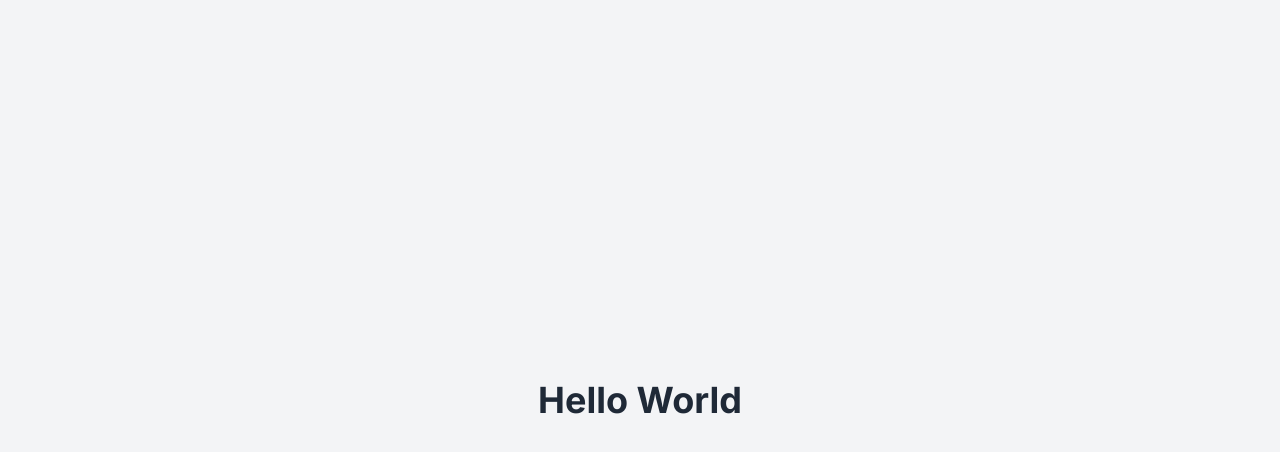
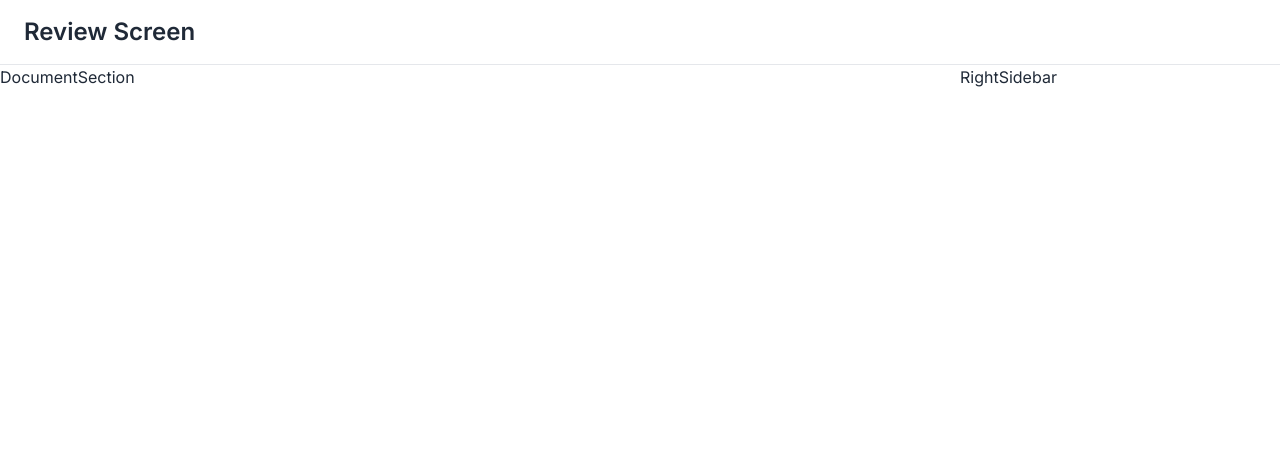
Before and after one commit to atulesh/docsumo-review-screen, a React (Vite) app: page / in a window 1280 px wide. Shown: the top 452 px of the page. Built offline with nearby package versions, Linux system fonts and the light colour scheme.

Commit message:
review feature layout implemented

```diff
--- a/src/App.tsx
+++ b/src/App.tsx
@@ -1,12 +1,8 @@
+import ReviewLayout from "./feature/review/containers/ReviewLayout"
+
 function App() {
 
-  return (
-    <>
-        <div className="min-h-screen flex items-center justify-center bg-gray-100 dark:bg-gray-900 text-gray-800 dark:text-white">
-          <h1 className="text-4xl font-bold">Hello World</h1>
-        </div>
-    </>
-  )
+  return <ReviewLayout />
 }
 
 export default App
--- /dev/null
+++ b/src/feature/review/components/DocumentSection.tsx
@@ -0,0 +1,7 @@
+const DocumentSection = () => {
+  return (
+    <div>DocumentSection</div>
+  )
+}
+
+export default DocumentSection
--- /dev/null
+++ b/src/feature/review/components/RightSidebar.tsx
@@ -0,0 +1,7 @@
+const RightSidebar = () => {
+  return (
+    <div>RightSidebar</div>
+  )
+}
+
+export default RightSidebar
--- /dev/null
+++ b/src/feature/review/components/TopNavbar.tsx
@@ -0,0 +1,9 @@
+const TopNavbar = () => {
+  return (
+    <header className="w-full px-6 py-4 bg-white dark:bg-gray-800 border-b border-gray-200 dark:border-gray-700">
+        <h1 className="text-2xl font-semibold text-gray-800 dark:text-white">Review Screen</h1>
+    </header>
+  )
+}
+
+export default TopNavbar
--- /dev/null
+++ b/src/feature/review/containers/ReviewLayout.tsx
@@ -0,0 +1,21 @@
+import DocumentSection from "../components/DocumentSection"
+import RightSidebar from "../components/RightSidebar"
+import TopNavbar from "../components/TopNavbar"
+
+const ReviewLayout = () => {
+  return (
+    <div className="flex flex-col h-screen">
+        <TopNavbar />
+        <div className="flex flex-1 overflow-hidden">
+            <section className="w-3/4 h-full overflow-auto">
+                <DocumentSection />
+            </section>
+            <aside className="w-1/4 h-full border-1 border-gray-200 dark:border-gray-700 overflow-auto">
+                <RightSidebar />
+            </aside>
+        </div>
+    </div>
+  )
+}
+
+export default ReviewLayout
```
Also changed, not shown: 1 other file (tests, documents, lock files or other folders).
